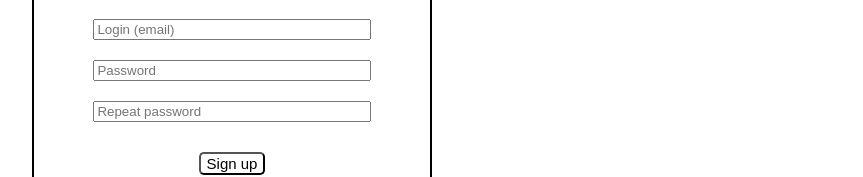
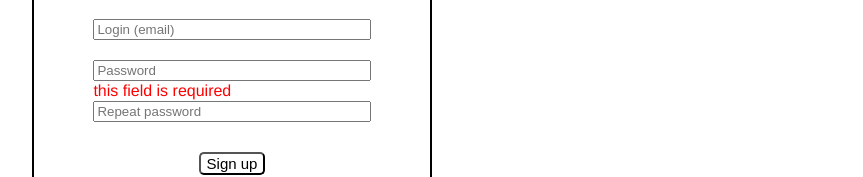
Before and after one commit to mike3293/Projects, a Vue app in the folder vue-project/: page /sign-up in a window 1280 px wide. Shown: the part 261-438 px from the top of the page, without its empty margins (408-1271 px from the left). Built offline with nearby package versions, Linux system fonts and the light colour scheme.

Commit message:
Add vuelidate to validate password

```diff
--- a/vue-project/package.json
+++ b/vue-project/package.json
@@ -12,6 +12,7 @@
     "firebase": "^7.2.1",
     "vue": "^2.6.10",
     "vue-router": "^3.0.3",
+    "vuelidate": "^0.7.4",
     "vuex": "^3.0.1"
   },
   "devDependencies": {
--- a/vue-project/src/auth/sign-up/SignUp.vue
+++ b/vue-project/src/auth/sign-up/SignUp.vue
@@ -3,6 +3,7 @@
         <form v-on:submit.prevent="signup(login, password, name)" class="sign-up__form">
             <h3 class="sign-up__title">Sign up</h3>
             <input required v-model="name" placeholder="Name" class="sign-up__input" />
+            <div class="sign-up__errors"></div>
             <input
                 required
                 v-model="login"
@@ -10,21 +11,42 @@
                 type="email"
                 class="sign-up__input"
             />
-
-            <input required v-model="password" placeholder="Password" class="sign-up__input" />
+            <div class="sign-up__errors"></div>
             <input
-                required
-                v-model="passwordValid"
+                v-model.trim="$v.password.$model"
+                placeholder="Password"
+                class="sign-up__input"
+                type="password"
+            />
+            <div class="sign-up__errors">
+                <p class="error" v-if="!$v.password.required">this field is required</p>
+                <p
+                    class="error"
+                    v-if="!$v.password.minLenght"
+                >password must have at least 6 letters.</p>
+            </div>
+            <input
+                v-model.trim="$v.passwordValid.$model"
                 placeholder="Repeat password"
                 class="sign-up__input"
-                v-bind:class="{ notSame: comparePasswords }"
+                v-bind:class="{ notSame: !$v.passwordValid.sameAsPassword }"
+                type="password"
             />
+            <div class="sign-up__errors">
+                <p class="error" v-if="!$v.passwordValid.sameAsPassword">not same</p>
+            </div>
+
             <button class="sign-up__button button" :disabled="loading">Sign up</button>
         </form>
     </div>
 </template>
 
 <style lang="scss">
+.error {
+    margin: 0;
+    padding: 0;
+    color: red;
+}
 .sign-up {
     &__form {
         width: 35%;
@@ -39,7 +61,7 @@
 
     &__input {
         width: 70%;
-        margin-bottom: 20px;
+        // margin-bottom: 20px;
     }
     &__links {
         margin: auto;
@@ -52,6 +74,15 @@
     &__button {
         margin: 10px auto;
     }
+
+    &__errors {
+        display: block;
+        height: 20px;
+        line-height: 20px;
+        text-align: left;
+        width: 70%;
+        margin: auto;
+    }
 }
 .notSame {
     border-color: rgb(255, 131, 115);
@@ -59,7 +90,8 @@
 </style>
 
 <script>
-//import CommonButton from "../../shared/components/button/CommonButton.vue";
+import { required, minLength, sameAs } from "vuelidate/lib/validators";
+
 export default {
     name: "sign-up",
     data: function() {
@@ -69,6 +101,16 @@ export default {
             passwordValid: "",
             name: ""
         };
+    },
+    validations: {
+        password: {
+            required,
+            minLenght: minLength(6)
+        },
+        passwordValid: {
+            required,
+            sameAsPassword: sameAs("password")
+        }
     },
     computed: {
         comparePasswords() {
--- a/vue-project/src/main.js
+++ b/vue-project/src/main.js
@@ -2,7 +2,11 @@ import Vue from "vue";
 import App from "./App.vue";
 import router from "./router";
 import store from "./store";
+import Vuelidate from "vuelidate";
 import AuthServices from "./auth/AuthServices";
+
+
+Vue.use(Vuelidate);
 
 const auth = new AuthServices();
 
```
